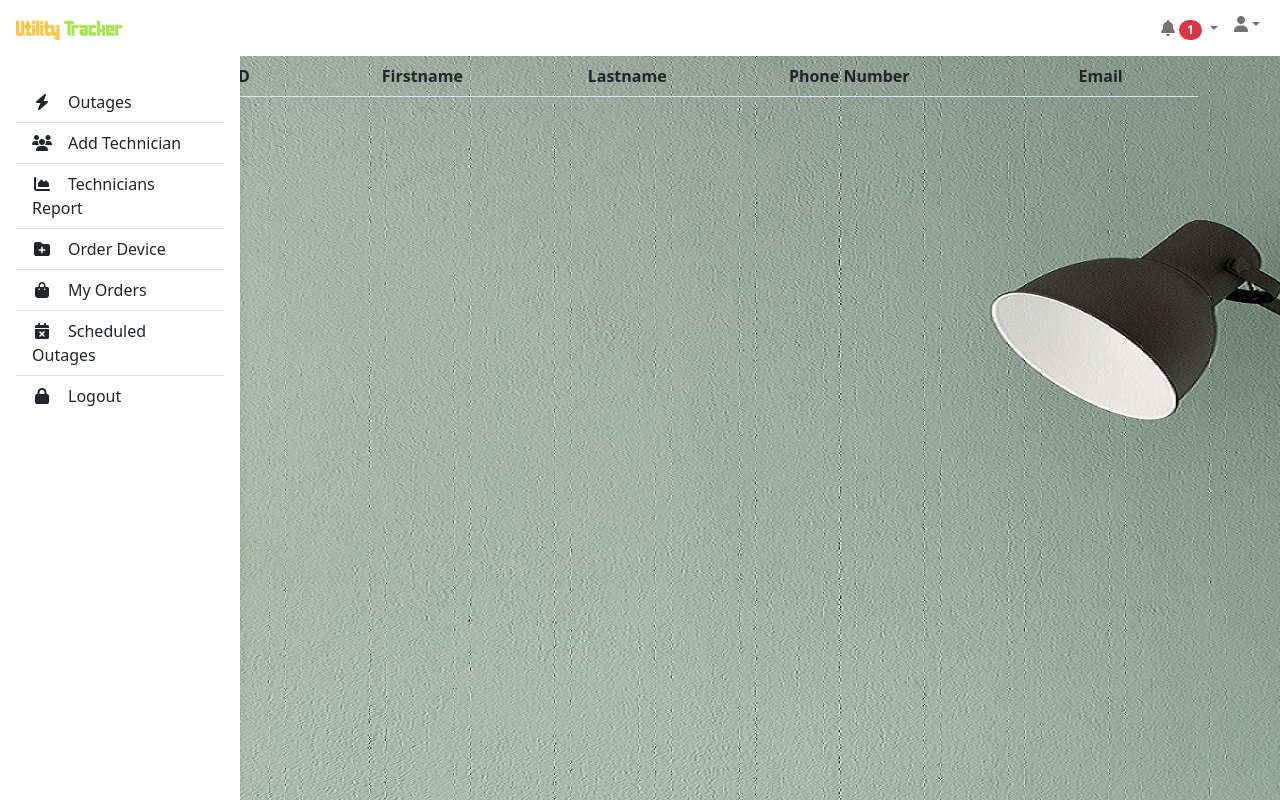
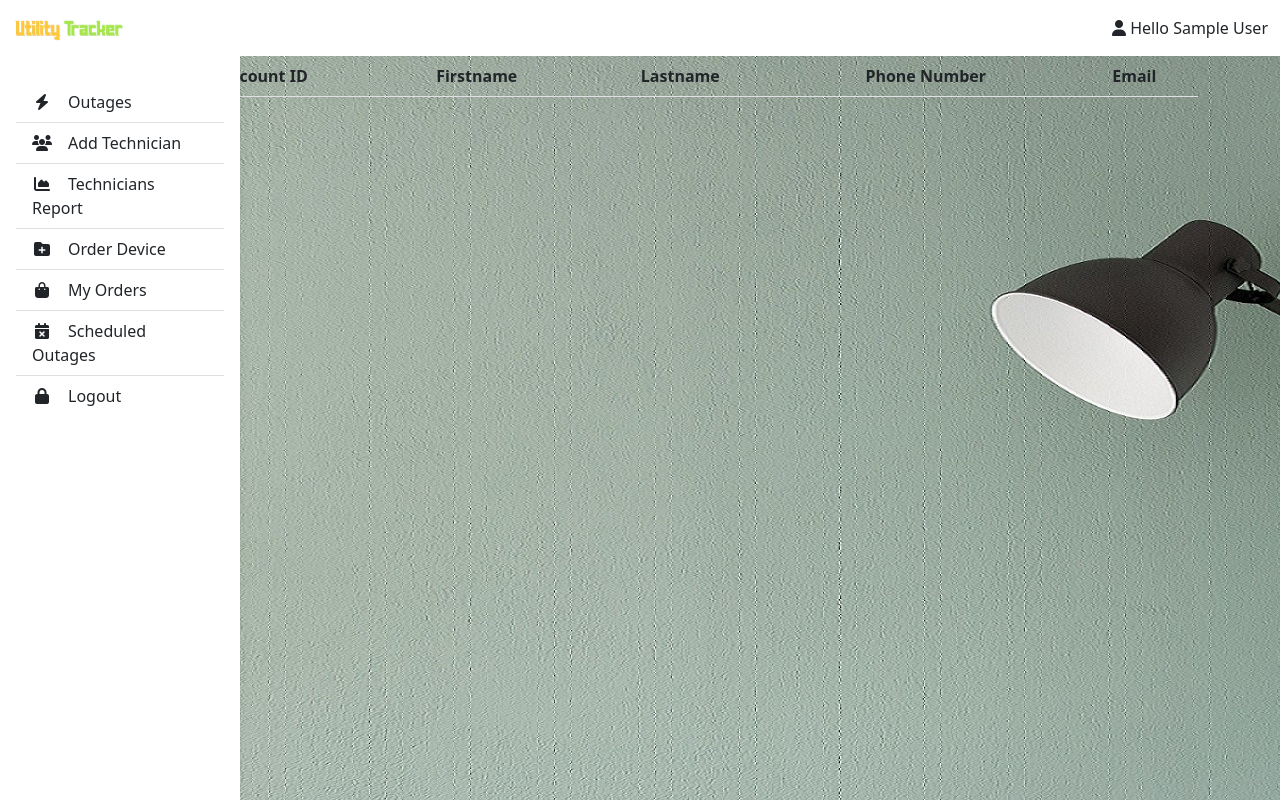
Before and after one commit to Wena17/capstone-backend, a Flask app: page /user in a window 1280 px wide. Run offline with Flask 3, Linux system fonts and the light colour scheme; the visitor is signed in with stand-in values (Sample User, id 1); lists and menus that the app fills with data are empty; some libraries are stand-ins or nearby versions.

Commit message:
Few html changes

```diff
--- a/app.py
+++ b/app.py
@@ -1,7 +1,7 @@
 from flask import Flask, request, jsonify, render_template, session
 from flask_sqlalchemy import SQLAlchemy
 from flask_migrate import Migrate
-from sqlalchemy import select, func
+from sqlalchemy import select, func, desc
 import os
 import dotenv
 import datetime
@@ -83,6 +83,20 @@ def show_add_technician():
 @app.route("/order-device")
 def show_order_device():
     return render_template('orderDevice.html')
+
+
+@app.route('/outages')
+def show_outages():
+    # TODO get the device owner
+    out = Outage.query.order_by(desc(Outage.start_time)).all()
+    return render_template('Outages.html', outages=out)
+
+
+@app.route('/scheduledOutages')
+def show_scheduleoutages():
+    # TODO display technician name
+    out = ScheduleOutages.query.order_by(desc(ScheduleOutages.start)).all()
+    return render_template('scheduledOutages.html', outages=out)
 
 
 @app.route("/api/v1/devices", methods=['GET'])
--- a/static/style.css
+++ b/static/style.css
@@ -6,6 +6,13 @@
     color: red;
 }
 
+.table td {
+  text-align: center;
+}
+
+.table th {
+  text-align: center;
+}
 /* Side menu */
 /* .sidenav {
     height: 100%;
--- a/templates/addTechnician.html
+++ b/templates/addTechnician.html
@@ -56,4 +56,8 @@
   </div>
 </div>
 
+<script>
+  // TODO Save to database
+</script>
+
 {% endblock %}
--- a/templates/base.html
+++ b/templates/base.html
@@ -12,47 +12,28 @@
   <body  style="background-image: url({{ url_for('static', filename='bg.jpg') }});">
     <div class="container">
       {% if session['isAdmin'] %}
-      <!-- <nav class="navbar navbar-expand-md navbar-dark bg-transparent">
-          <a class="navbar-brand text-success font-weight-bold" href="/">Utility Tracker</a>
-          <div>
-              <button type="button" class="navbar-toggler" data-toggle="collapse" data-target="#navbarNav">
-                  <span class="navbar-toggler-icon"></span>
-                  <span class="navbar-toggler-icon"></span>
-                  <span class="navbar-toggler-icon"></span>
-              </button>
-
-          </div>
-          <div class="collapse navbar-collapse">
-              <ul class="navbar-nav mr-auto" id="nav">
-                <li class="nav-item"> <a class="nav-link" href="/user">Users</a> </li>
-                <li class="nav-item"> <a class="nav-link" href="/devices">Devices</a> </li>
-                <li class="nav-item"> <a class="nav-link" href="/messages">Messages</a> </li>
-                <li class="nav-item"> <a class="nav-link" href="/add-technician">Add Technician</a> </li>
-                <li class="nav-item"> <a class="nav-link" href="/order-device">Order Device</a>
-                </li><a href="/logout" class="list-group-item list-group-item-action py-2 ripple"><i
-                  class="fas fa-lock fa-fw me-3"></i><span>Logout</span></a>
-              </ul>
-          </div>
-      </nav> -->
-      <nav id="sidebarMenu" class="collapse d-lg-block sidebar collapse bg-white">
+      <nav id="sidebarMenu" class="collapse d-lg-block sidebar bg-white">
         <div class="position-sticky">
           <div class="list-group list-group-flush mx-3 mt-4">
-            <a href="#" class="list-group-item list-group-item-action py-2 ripple">
+            <a href="/outages" class="list-group-item list-group-item-action py-2 ripple">
               <i class="fas fa-bolt fa-fw me-3"></i><span>Outages</span>
             </a>
             <a href="/add-technician" class="list-group-item list-group-item-action py-2 ripple" aria-current="true">
               <i class="fas fa-users fa-fw me-3"></i><span>Add Technician</span>
             </a>
+            <!-- TODO list of technicians report -->
             <a href="#" class="list-group-item list-group-item-action py-2 ripple">
               <i class="fas fa-chart-area fa-fw me-3"></i><span>Technicians Report</span>
             </a>
+            <!-- TODO save data to database -->
             <a href="/order-device" class="list-group-item list-group-item-action py-2 ripple">
               <i class="fas fa-folder-plus fa-fw me-3"></i><span>Order Device</span>
             </a>
+            <!-- TODO list of order -->
             <a href="#" class="list-group-item list-group-item-action py-2 ripple">
               <i class="fas fa-shopping-bag fa-fw me-3"></i><span>My Orders</span>
             </a>
-            <a href="#" class="list-group-item list-group-item-action py-2 ripple">
+            <a href="/scheduledOutages" class="list-group-item list-group-item-action py-2 ripple">
               <i class="fas fa-calendar-times fa-fw me-3"></i><span>Scheduled Outages</span>
             </a>
             <a href="/logout" class="list-group-item list-group-item-action py-2 ripple">
@@ -64,8 +45,7 @@
       <!-- Navbar -->
       <nav id="main-navbar" class="navbar navbar-expand-lg navbar-light bg-white fixed-top">
         <div class="container-fluid">
-          <button class="navbar-toggler" type="button" data-mdb-toggle="collapse" data-mdb-target="#sidebarMenu"
-            aria-controls="sidebarMenu" aria-expanded="false" aria-label="Toggle navigation">
+          <button class="navbar-toggler" type="button" data-toggle="collapse" data-target="#sidebarMenu" aria-controls="sidebarMenu" aria-expanded="false" aria-label="Toggle navigation">
             <i class="fas fa-bars"></i>
           </button>
           <a class="navbar-brand" href="/landing_page">
@@ -73,35 +53,10 @@
           </a>
 
           <ul class="navbar-nav ms-auto d-flex flex-row">
-            <!-- Notification dropdown -->
-            <!-- TODO Number of notification from the database -->
-            <li class="nav-item dropdown">
-              <a class="nav-link me-3 me-lg-0 dropdown-toggle hidden-arrow" href="#" id="navbarDropdownMenuLink"
-                role="button" data-mdb-toggle="dropdown" aria-expanded="false">
-                <i class="fas fa-bell"></i>
-                <span class="badge rounded-pill badge-notification bg-danger">1</span>
-              </a>
-            </li>
-
             <!-- Avatar -->
-            <li class="nav-item dropdown">
-              <a class="nav-link dropdown-toggle hidden-arrow d-flex align-items-center" href="#"
-                id="navbarDropdownMenuLink" role="button" data-mdb-toggle="dropdown" aria-expanded="false">
-                <i class="fas fa-user rounded-circle" ></i>
-                <!-- <img src="https://mdbcdn.b-cdn.net/img/Photos/Avatars/img (31).webp" class="rounded-circle"
-                  height="22" /> -->
-              </a>
-              <ul class="dropdown-menu dropdown-menu-end" aria-labelledby="navbarDropdownMenuLink">
-                <li>
-                  <a class="dropdown-item" href="#">My profile</a>
-                </li>
-                <li>
-                  <a class="dropdown-item" href="#">Settings</a>
-                </li>
-                <li>
-                  <a class="dropdown-item" href="#">Logout</a>
-                </li>
-              </ul>
+            <li class="nav-item" >
+              <i class="fas fa-user rounded-circle center" ></i>
+              <label>Hello {{ session['name'] }}</label>
             </li>
           </ul>
         </div>
@@ -109,15 +64,17 @@
       </nav>
       <!-- Navbar -->
       {% elif session['isSuperAdmin'] %}
-        <nav id="sidebarMenu" class="collapse d-lg-block sidebar collapse bg-white">
+        <nav id="sidebarMenu" class="collapse d-lg-block sidebar bg-white">
           <div class="position-sticky">
             <div class="list-group list-group-flush mx-3 mt-4">
+              <!-- TODO list of orders by admin -->
               <a href="#" class="list-group-item list-group-item-action py-2 ripple">
                 <i class="fas fa-chart-area fa-fw me-3"></i><span>Orders</span>
               </a>
               <a href="/add_admin" class="list-group-item list-group-item-action py-2 ripple" aria-current="true">
                 <i class="fas fa-users fa-fw me-3"></i><span>Add admin</span>
               </a>
+              <!-- TODO list of companies or clients -->
               <a href="#" class="list-group-item list-group-item-action py-2 ripple"><i
                   class="fas fa-building fa-fw me-3"></i><span>Clients</span></a>
               <a href="/logout" class="list-group-item list-group-item-action py-2 ripple"><i
@@ -128,7 +85,7 @@
         <!-- Navbar -->
         <nav id="main-navbar" class="navbar navbar-expand-lg navbar-light bg-white fixed-top">
           <div class="container-fluid">
-            <button class="navbar-toggler" type="button" data-mdb-toggle="collapse" data-mdb-target="#sidebarMenu"
+            <button class="navbar-toggler" type="button" data-toggle="collapse" data-target="#sidebarMenu"
               aria-controls="sidebarMenu" aria-expanded="false" aria-label="Toggle navigation">
               <i class="fas fa-bars"></i>
             </button>
@@ -137,35 +94,10 @@
             </a>
 
             <ul class="navbar-nav ms-auto d-flex flex-row">
-              <!-- Notification dropdown -->
-              <!-- TODO Number of notification from the database -->
-              <li class="nav-item dropdown">
-                <a class="nav-link me-3 me-lg-0 dropdown-toggle hidden-arrow" href="#" id="navbarDropdownMenuLink"
-                  role="button" data-mdb-toggle="dropdown" aria-expanded="false">
-                  <i class="fas fa-bell"></i>
-                  <span class="badge rounded-pill badge-notification bg-danger">1</span>
-                </a>
-              </li>
-
               <!-- Avatar -->
-              <li class="nav-item dropdown">
-                <a class="nav-link dropdown-toggle hidden-arrow d-flex align-items-center" href="#"
-                  id="navbarDropdownMenuLink" role="button" data-mdb-toggle="dropdown" aria-expanded="false">
-                  <i class="fas fa-user rounded-circle" ></i>
-                  <!-- <img src="https://mdbcdn.b-cdn.net/img/Photos/Avatars/img (31).webp" class="rounded-circle"
-                    height="22" /> -->
-                </a>
-                <ul class="dropdown-menu dropdown-menu-end" aria-labelledby="navbarDropdownMenuLink">
-                  <li>
-                    <a class="dropdown-item" href="#">My profile</a>
-                  </li>
-                  <li>
-                    <a class="dropdown-item" href="#">Settings</a>
-                  </li>
-                  <li>
-                    <a class="dropdown-item" href="#">Logout</a>
-                  </li>
-                </ul>
+              <li class="nav-item" >
+                <i class="fas fa-user rounded-circle center" ></i>
+                <label>Hello {{ session['name'] }}</label>
               </li>
             </ul>
           </div>
```
Also changed, not shown: templates/Outages.html (+44 -1 lines), templates/scheduledOutages.html (added, +48 -0 lines), 1 other file.
